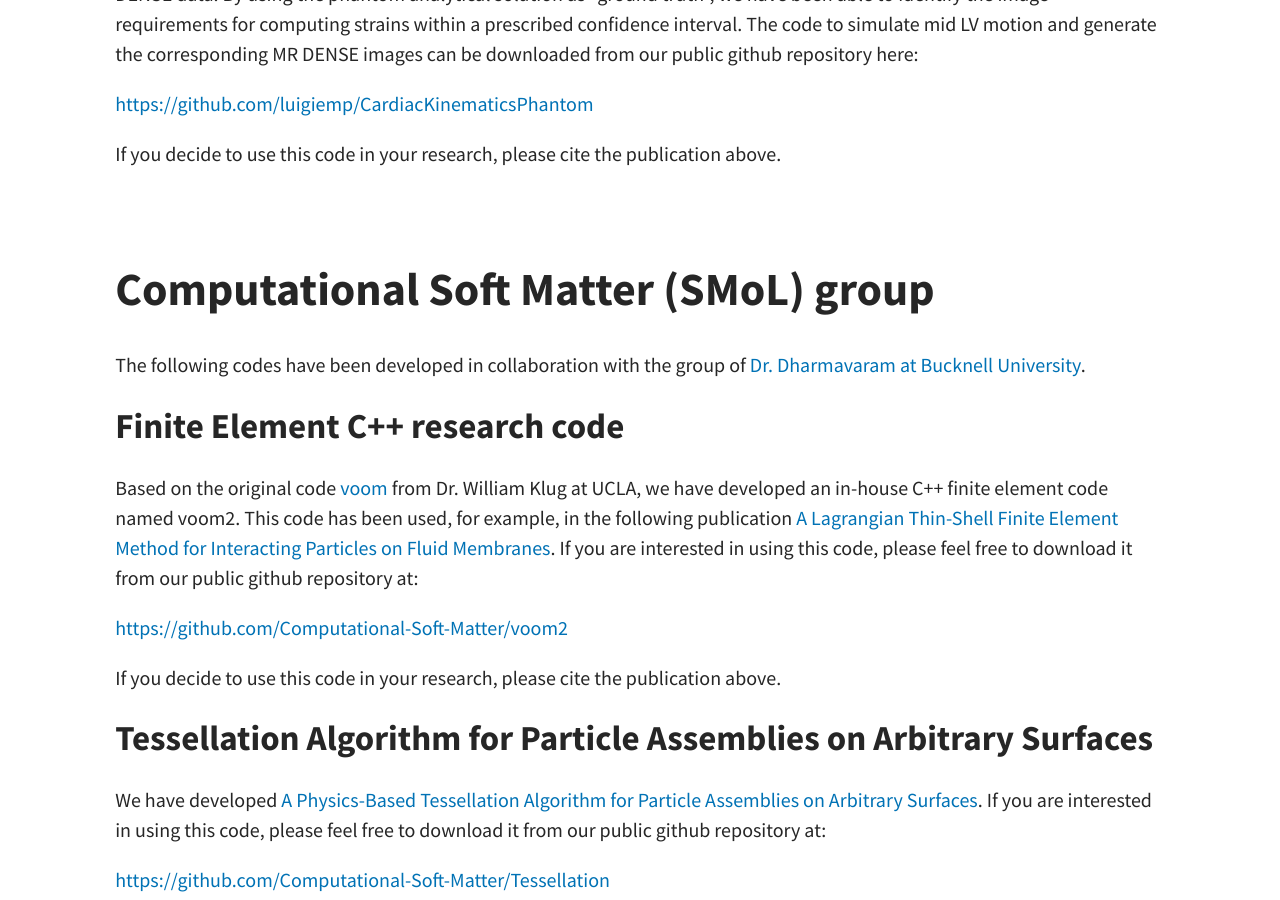
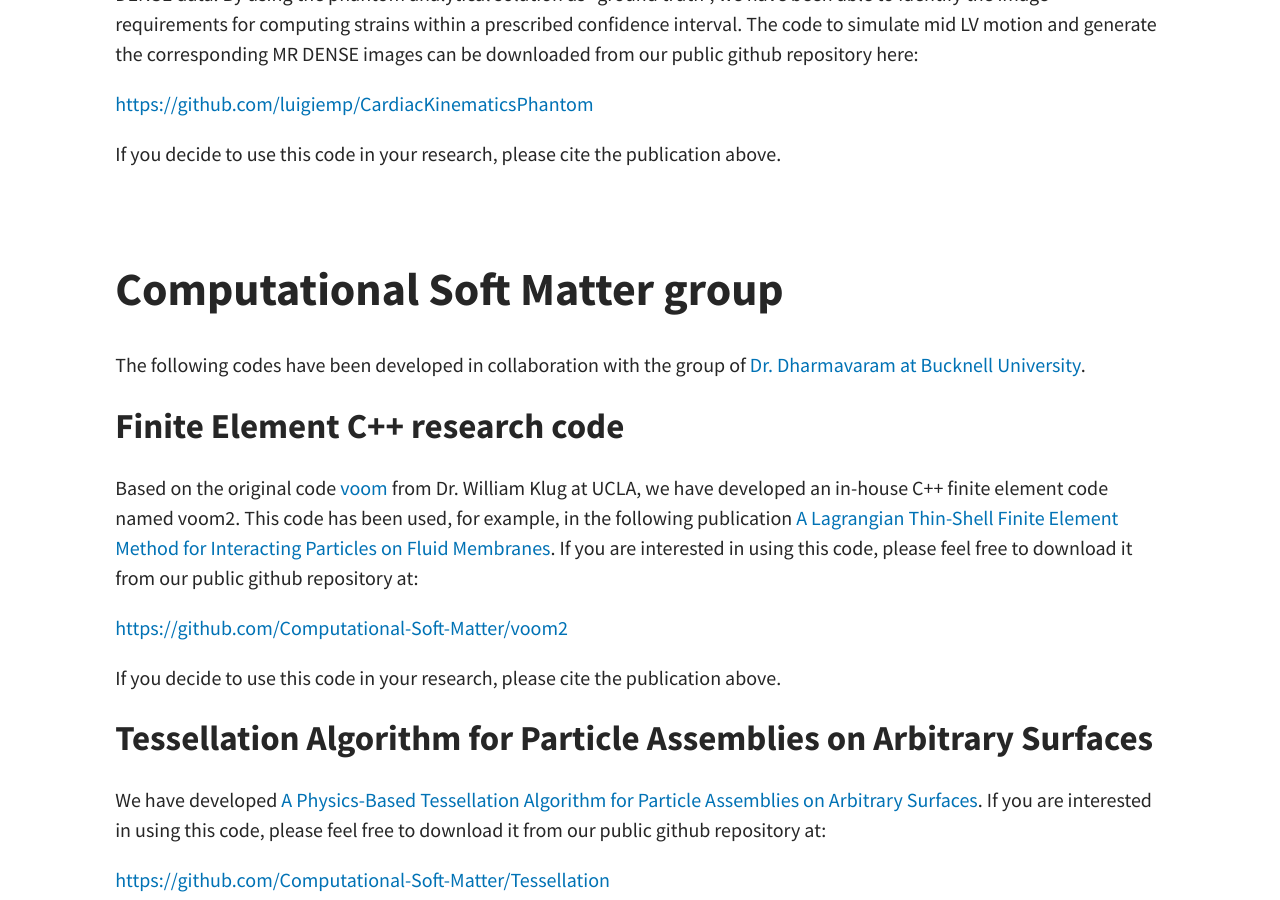
Before and after one commit to CBL-UCF/CBL-UCF.github.io, a Jekyll site: the page built from pages/04Code.md, in a window 1280 px wide and 900 px high, scrolled down 844 px. Built offline with Jekyll 4.4.1, drawn with Linux system fonts in a browser that asks for light colours; a script that is not in the unit is left out.

Commit message:
Update 04Code.md

```diff
--- a/pages/04Code.md
+++ b/pages/04Code.md
@@ -24,7 +24,7 @@ If you decide to use this code in your research, please cite the publication abo
 <br/><br/><br/>
 
 
-# Computational Soft Matter (SMoL) group
+# Computational Soft Matter group
 The following codes have been developed in collaboration with the group of [Dr. Dharmavaram at Bucknell University](https://www.bucknell.edu/fac-staff/sanjay-dharmavaram).
 
 ## Finite Element C++ research code
```
